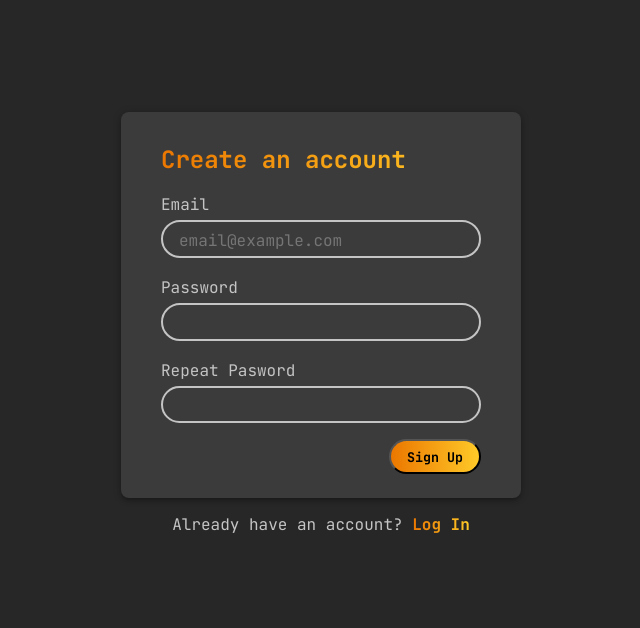
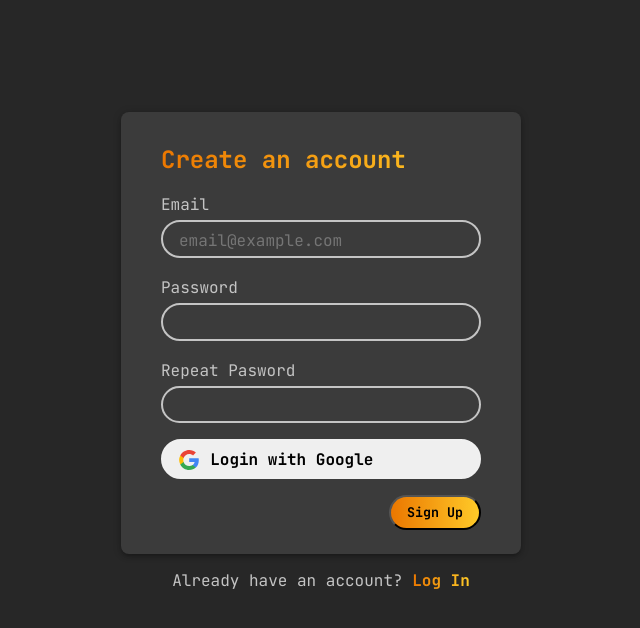
Before and after one commit to marioperezhurtado/cloud-notes, a React (Vite) app: page /signup in a window 1280 px wide. Shown: the top 628 px of the page, without its empty margins (319-959 px from the left). Built offline with nearby package versions, Linux system fonts and the light colour scheme; no server answers.

Commit message:
Added social login to signup

```diff
--- a/src/pages/Login/Login.jsx
+++ b/src/pages/Login/Login.jsx
@@ -1,6 +1,7 @@
 import { useState, useRef } from 'react'
+import { useNavigate, Link } from 'react-router-dom'
+
 import useAuth from '../../contexts/AuthContext'
-import { useNavigate, Link } from 'react-router-dom'
 
 import SocialLogin from '../../components/SocialLogin/SocialLogin'
 
--- a/src/pages/Signup/Signup.jsx
+++ b/src/pages/Signup/Signup.jsx
@@ -1,7 +1,8 @@
 import { useState, useRef } from 'react'
+import { useNavigate, Link } from 'react-router-dom'
 import useAuth from '../../contexts/AuthContext'
 
-import { useNavigate, Link } from 'react-router-dom'
+import SocialLogin from '../../components/SocialLogin/SocialLogin'
 
 const Login = () => {
   const navigate = useNavigate()
@@ -12,7 +13,7 @@ const Login = () => {
 
   const formRef = useRef()
 
-  const loginHandler = async (e) => {
+  const signupHandler = async (e) => {
     e.preventDefault()
     setError('')
 
@@ -45,7 +46,7 @@ const Login = () => {
 
   return (
     <div className="auth-form">
-      <form ref={formRef} onSubmit={loginHandler}>
+      <form ref={formRef} onSubmit={signupHandler}>
         <h2 className="text-highlighted">Create an account</h2>
         {error && <p className="error-text">{error}</p>}
         <label htmlFor="email">Email</label>
@@ -63,6 +64,7 @@ const Login = () => {
           name="passwordRepeat"
           autoComplete="repeat-your-password"
         />
+        <SocialLogin onSetError={setError}></SocialLogin>
         <button className="btn btn-primary" disabled={loading}>
           Sign Up
         </button>
```
